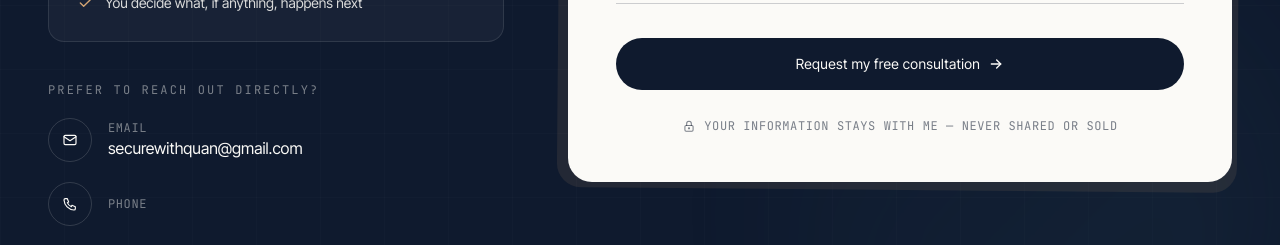
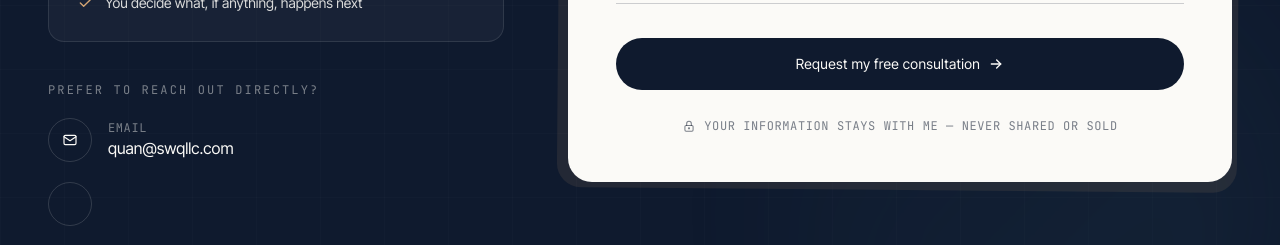
Before and after one commit to Slicer2598/SWQ-Site, a Next.js app: page / in a window 1280 px wide. Shown: the part 8040-8285 px from the top of the page. Built offline with nearby package versions, Linux system fonts and the light colour scheme.

Commit message:
Update email contact from securewithquan@gmail.com to quan@swqllc.com

```diff
--- a/components/Contact.tsx
+++ b/components/Contact.tsx
@@ -44,12 +44,12 @@ export default function Contact() {
         setSubmitted(true);
       } else {
         setError(
-          "Something went wrong. Please email me directly at securewithquan@gmail.com"
+          "Something went wrong. Please email me directly at quan@swqllc.com"
         );
       }
     } catch {
       setError(
-        "Something went wrong. Please email me directly at securewithquan@gmail.com"
+        "Something went wrong. Please email me directly at quan@swqllc.com"
       );
     } finally {
       setSubmitting(false);
@@ -117,7 +117,7 @@ export default function Contact() {
                 Prefer to reach out directly?
               </div>
               <a
-                href="mailto:securewithquan@gmail.com"
+                href="mailto:quan@swqllc.com"
                 className="flex items-center gap-4 group"
               >
                 <span className="w-11 h-11 rounded-full border border-paper-50/15 flex items-center justify-center group-hover:border-accent group-hover:text-accent transition-colors">
@@ -128,7 +128,7 @@ export default function Contact() {
                     Email
                   </div>
                   <div className="text-paper-50 link-underline">
-                    securewithquan@gmail.com
+                    quan@swqllc.com
                   </div>
                 </div>
               </a>
@@ -136,11 +136,9 @@ export default function Contact() {
                 className="flex items-center gap-4 group"
               >
                 <span className="w-11 h-11 rounded-full border border-paper-50/15 flex items-center justify-center group-hover:border-accent group-hover:text-accent transition-colors">
-                  <PhoneIcon className="w-4 h-4" strokeWidth={1.75} />
                 </span>
                 <div>
                   <div className="text-xs uppercase tracking-wider text-paper-50/45 font-mono">
-                    Phone
                   </div>
                   <div className="text-paper-50 link-underline">
                   </div>
@@ -295,10 +293,10 @@ export default function Contact() {
                       business day with a few times that work for your call.
                       If it's urgent, feel free to email me directly at{" "}
                       <a
-                        href="mailto:securewithquan@gmail.com"
+                        href="mailto:quan@swqllc.com"
                         className="text-ink-900 link-underline"
                       >
-                        securewithquan@gmail.com
+                        quan@swqllc.com
                       </a>
                       .
                     </p>
```
